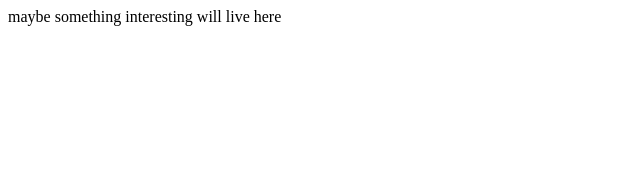
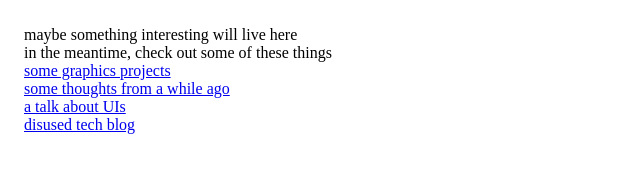
Before and after one commit to kamalasaurus/.com, a plain HTML site: page index.html in a window 1280 px wide. Shown: the whole page, without its empty margins (0-640 px from the left). Drawn offline with Linux system fonts and the light colour scheme.

Commit message:
Update index.html

```diff
--- a/index.html
+++ b/index.html
@@ -3,7 +3,12 @@
   <head>
     <title>kamalasaurus</title>
   </head>
-  <body>
+  <body style="white-space: pre-wrap;">
     maybe something interesting will live here
+    in the meantime, check out some of these things
+    <a href="kamalasaurus.github.io/graphics">some graphics projects</a>
+    <a href="https://medium.com/@kamalasaurus/troll-in-the-dungeon-f101d818db1d">some thoughts from a while ago</a>
+    <a href="http://kamalasaurus.github.io/GraphicalWeb/">a talk about UIs</a>
+    <a href="kamalasaurus.github.io">disused tech blog</a>
   </body>
 </html>
```
